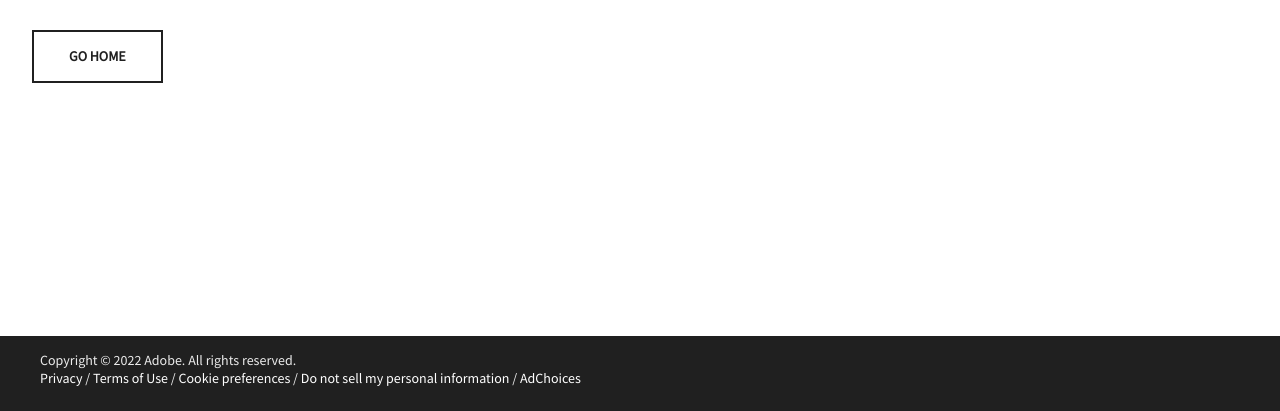
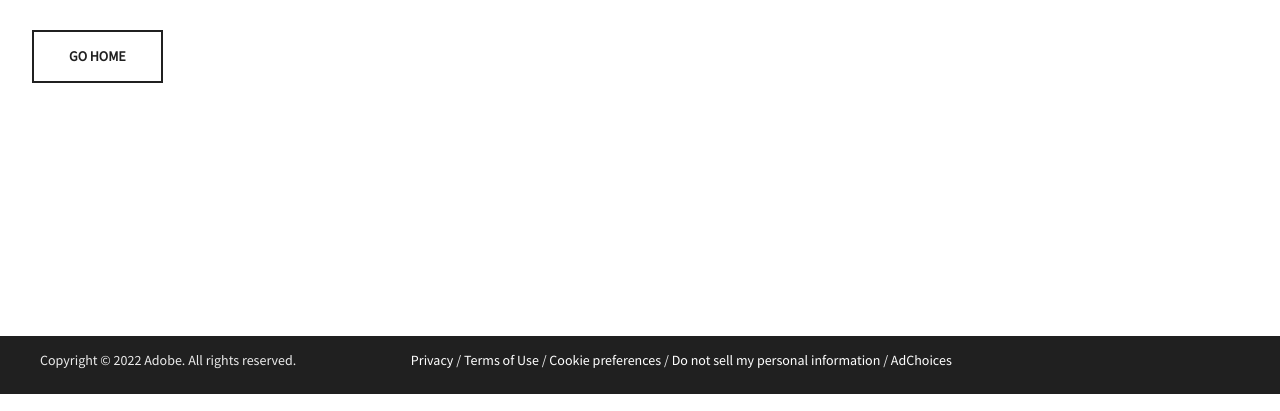
Before and after one commit to sarojmi2/hlxwknd, a website: page 404.html in a window 1280 px wide. Shown: the part 537-948 px from the top of the page. Drawn offline with Linux system fonts and the light colour scheme; files whose address does not match are found by name; a web font is replaced by a local one.

Commit message:
footer temp fix

```diff
--- a/404.html
+++ b/404.html
@@ -2,7 +2,7 @@
 <html>
 
 <head>
-  <title>Page not found</title>
+  <title>Sorry ...Page not found</title>
   <script type="text/javascript">
     window.isErrorPage = true;
     window.errorCode = '404';
--- a/blocks/footer/footer.css
+++ b/blocks/footer/footer.css
@@ -12,18 +12,19 @@ footer .footer {
   margin: auto;
 }
 
-.footer > div {
+.footer > div > div {
   display: grid;
-  grid-template-columns: auto 50% auto;
+  grid-template-columns: auto 50% auto auto;
   grid-template-rows: auto;
-  grid-template-areas:
+  /* grid-template-areas:
           "brand nav follow"
-          "disc disc disc";
+          "disc disc disc"; */
 }
 
 .footer .brand {
   grid-area: brand;
 }
+
 
 .footer .nav {
   grid-area: nav;
```
Also changed, not shown: image/logo.png (added), image/logo_light.png (added), image/wknd-logo-dk.svg (added), image/wknd-logo-light.svg (added).
